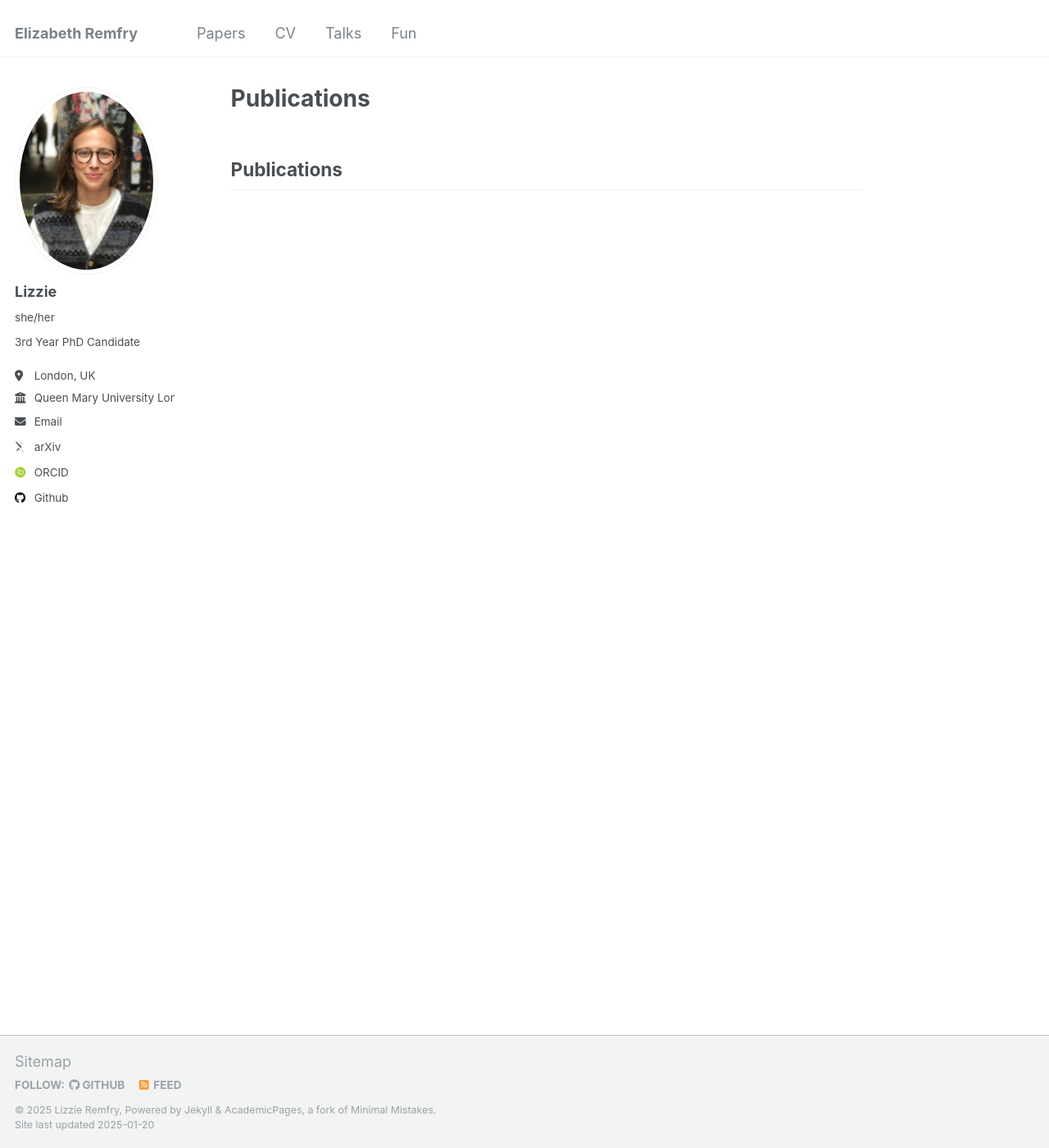
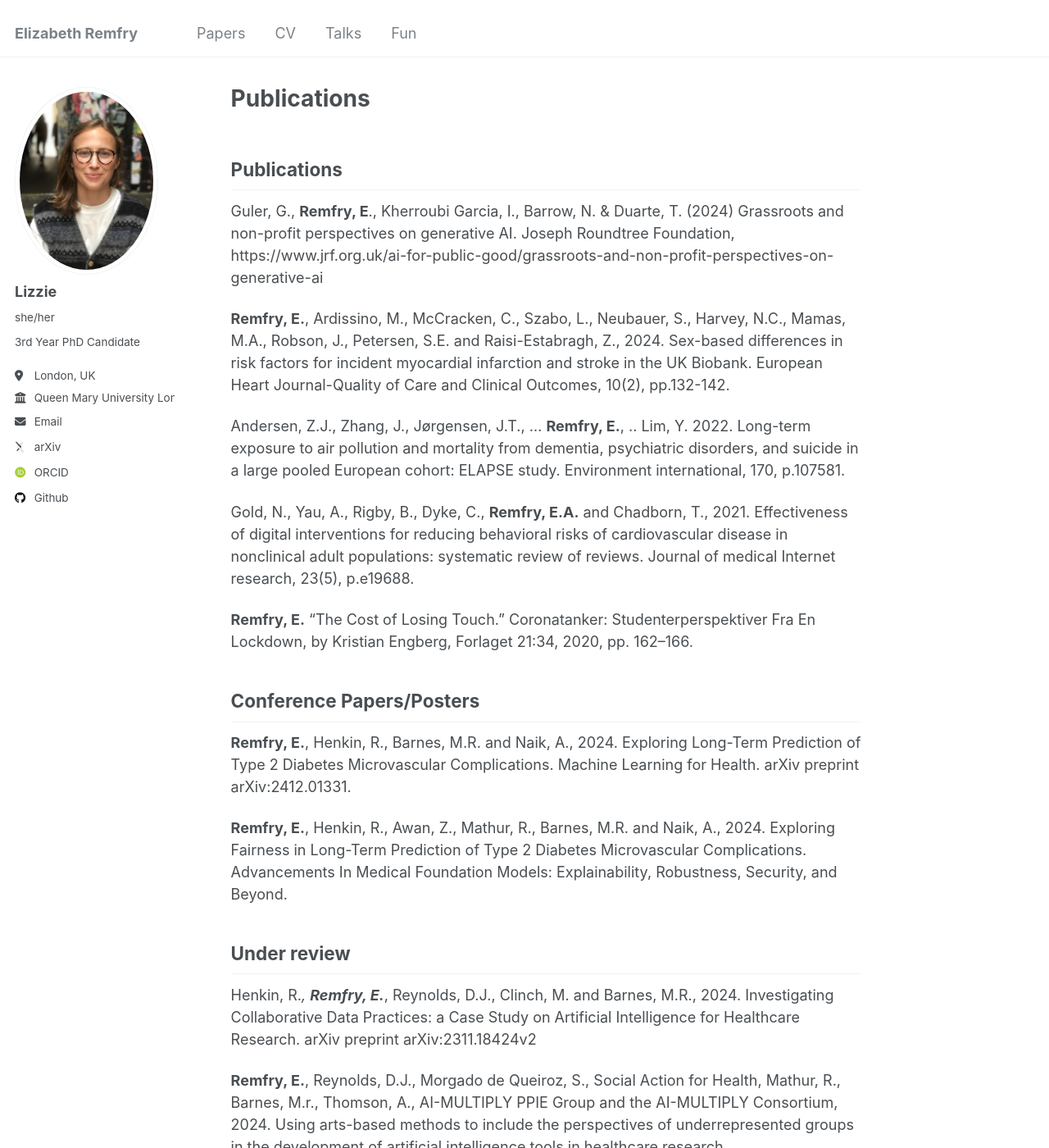
Before and after one commit to LizRem/lizrem.github.io, a Jekyll site: the page built from _pages/papers.md, in a window 1280 px wide and 1400 px high. Shown: the whole window at 82% size. Built offline with Jekyll 4.4.1, drawn with Linux system fonts in a browser that asks for light colours; some web fonts are replaced; our own code applies the rules of GitHub Pages for plain Markdown files; some of the changed text lies outside the part shown.

Commit message:
Update papers.md

```diff
--- a/_pages/papers.md
+++ b/_pages/papers.md
@@ -1 +1,25 @@
 ## Publications
+
+Guler, G., **Remfry, E**., Kherroubi Garcia, I., Barrow, N. & Duarte, T. (2024) Grassroots and non-profit perspectives on generative AI. Joseph Roundtree Foundation, https://www.jrf.org.uk/ai-for-public-good/grassroots-and-non-profit-perspectives-on-generative-ai
+
+**Remfry, E.**, Ardissino, M., McCracken, C., Szabo, L., Neubauer, S., Harvey, N.C., Mamas, M.A., Robson, J., Petersen, S.E. and Raisi-Estabragh, Z., 2024. Sex-based differences in risk factors for incident myocardial infarction and stroke in the UK Biobank. European Heart Journal-Quality of Care and Clinical Outcomes, 10(2), pp.132-142.
+
+Andersen, Z.J., Zhang, J., Jørgensen, J.T., ... **Remfry, E.**, .. Lim, Y. 2022. Long-term exposure to air pollution and mortality from dementia, psychiatric disorders, and suicide in a large pooled European cohort: ELAPSE study. Environment international, 170, p.107581.
+
+Gold, N., Yau, A., Rigby, B., Dyke, C., **Remfry, E.A.** and Chadborn, T., 2021. Effectiveness of digital interventions for reducing behavioral risks of cardiovascular disease in nonclinical adult populations: systematic review of reviews. Journal of medical Internet research, 23(5), p.e19688.
+
+**Remfry, E.** “The Cost of Losing Touch.” Coronatanker: Studenterperspektiver Fra En Lockdown, by Kristian Engberg, Forlaget 21:34, 2020, pp. 162–166.
+
+## Conference Papers/Posters
+
+**Remfry, E.**, Henkin, R., Barnes, M.R. and Naik, A., 2024. Exploring Long-Term Prediction of Type 2 Diabetes Microvascular Complications. Machine Learning for Health. arXiv preprint arXiv:2412.01331.
+
+**Remfry, E.**, Henkin, R., Awan, Z., Mathur, R., Barnes, M.R. and Naik, A., 2024. Exploring Fairness in Long-Term Prediction of Type 2 Diabetes Microvascular Complications. Advancements In Medical Foundation Models: Explainability, Robustness, Security, and Beyond.
+
+## Under review
+
+Henkin, R.*, **Remfry, E.***, Reynolds, D.J., Clinch, M. and Barnes, M.R., 2024. Investigating Collaborative Data Practices: a Case Study on Artificial Intelligence for Healthcare Research. arXiv preprint arXiv:2311.18424v2
+
+**Remfry, E.**, Reynolds, D.J., Morgado de Queiroz, S., Social Action for Health, Mathur, R., Barnes, M.r., Thomson, A., AI-MULTIPLY PPIE Group and the AI-MULTIPLY Consortium, 2024. Using arts-based methods to include the perspectives of underrepresented groups in the development of artificial intelligence tools in healthcare research.
+
+*joint first author
```
